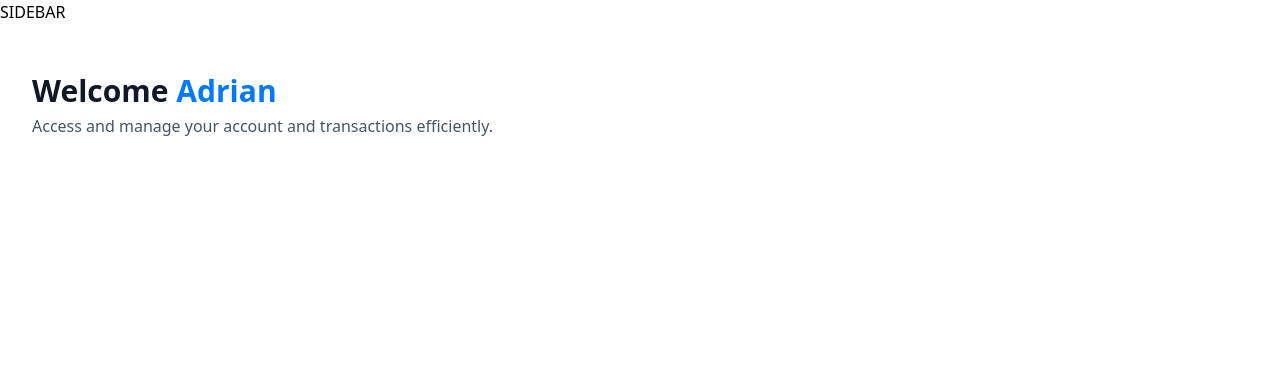
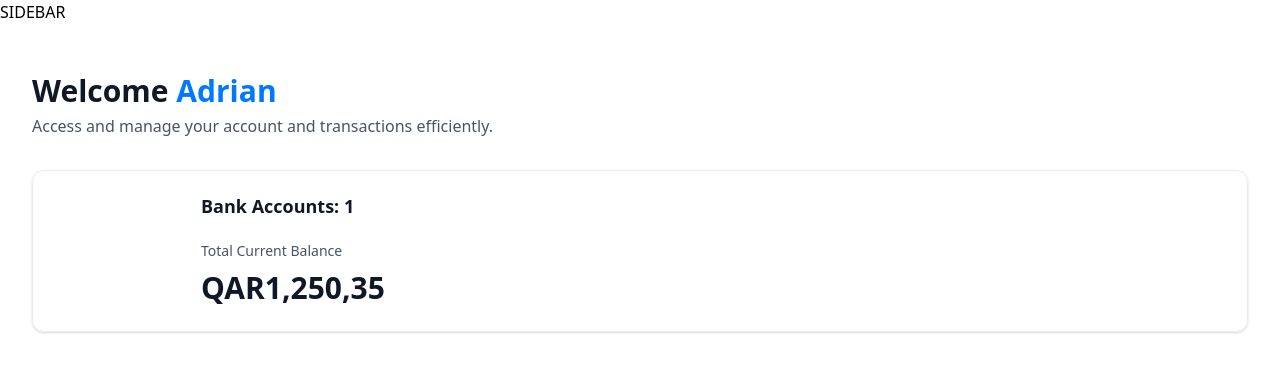
Before and after one commit to Yazan-ys202110319/banking-app, a Next.js app: page / in a window 1280 px wide. Shown: the top 372 px of the page. Built offline with nearby package versions, Linux system fonts and the light colour scheme.

Commit message:
Add the current balance

```diff
--- a/app/(root)/page.tsx
+++ b/app/(root)/page.tsx
@@ -1,5 +1,6 @@
 import React from 'react'
 import HeaderBox from '@/components/ui/HeaderBox'
+import TotalBalanceBox from '@/components/ui/TotalBalanceBox';
 
 const Home = () => {
 
@@ -17,6 +18,13 @@
                  user = {loggedIn?. firstName || 'Guest'}
                  subtext = "Access and manage your account and transactions efficiently."
                  />
+
+                <TotalBalanceBox
+                    accounts = {[]}
+                    totalBanks = {1}
+                    totalCurrentBalance = {1250.35}
+                />
+
             </header>
         </div>
     </section>
--- a/app/layout.tsx
+++ b/app/layout.tsx
@@ -13,7 +13,7 @@
   title: "Horizon",
   description: "Horizon is a modern banking platform for everyone.",
   icons: {
-    icon: '/icon/logo.svg'
+    icon: '/icons/logo.svg'
   }
 };
 
--- /dev/null
+++ b/components/ui/AnimatedCounter.tsx
@@ -0,0 +1,12 @@
+'use client';
+import CountUp from 'react-countup'
+
+const AnimatedCounter = ( { amount }: {amount:number} ) => {
+  return (
+    <div className='w-full'>
+        <CountUp decimal=',' prefix='QAR' duration={2} decimals={2} end={amount} />
+    </div>
+  )
+}
+
+export default AnimatedCounter
--- /dev/null
+++ b/components/ui/TotalBalanceBox.tsx
@@ -0,0 +1,32 @@
+import React from 'react'
+import AnimatedCounter from '../ui/AnimatedCounter';
+
+
+const TotalBalanceBox = ({
+    accounts = [], totalBanks, totalCurrentBalance
+}: TotlaBalanceBoxProps) => {
+  return (
+    <section className='total-balance'>
+        <div className='total-balance-chart'>
+
+        </div>
+
+        <div className='flex flex-col gap-6'>
+            <h2 className='header-2'>
+                Bank Accounts: {totalBanks}
+            </h2>
+            <div className='flex flex-col gap-2'>
+                <p className='total-balance-label'>
+                    Total Current Balance
+                </p>
+                <p className='total-balance-amount flex-center gap-2'>
+                    <AnimatedCounter amount = {totalCurrentBalance} />
+                </p>
+            </div>
+        </div>
+
+    </section>
+  )
+}
+
+export default TotalBalanceBox;
--- a/lib/utils.ts
+++ b/lib/utils.ts
@@ -66,14 +66,15 @@
 };
 
 export function formatAmount(amount: number): string {
-  const formatter = new Intl.NumberFormat("en-US", {
+  const formatter = new Intl.NumberFormat("en-QA", {
     style: "currency",
-    currency: "USD",
+    currency: "QAR",
     minimumFractionDigits: 2,
   });
 
   return formatter.format(amount);
 }
+
 
 export const parseStringify = (value: any) => JSON.parse(JSON.stringify(value));
 
--- a/package.json
+++ b/package.json
@@ -10,11 +10,14 @@
   },
   "dependencies": {
     "@radix-ui/react-slot": "^1.2.3",
+    "chart.js": "^4.4.9",
     "class-variance-authority": "^0.7.1",
     "clsx": "^2.1.1",
     "lucide-react": "^0.515.0",
     "next": "15.3.3",
+    "query-string": "^9.2.0",
     "react": "^19.0.0",
+    "react-countup": "^6.5.3",
     "react-dom": "^19.0.0",
     "tailwind-merge": "^3.3.1",
     "tailwindcss-animate": "^1.0.7"
```
Also changed, not shown: 1 other file (tests, documents, lock files or other folders).
